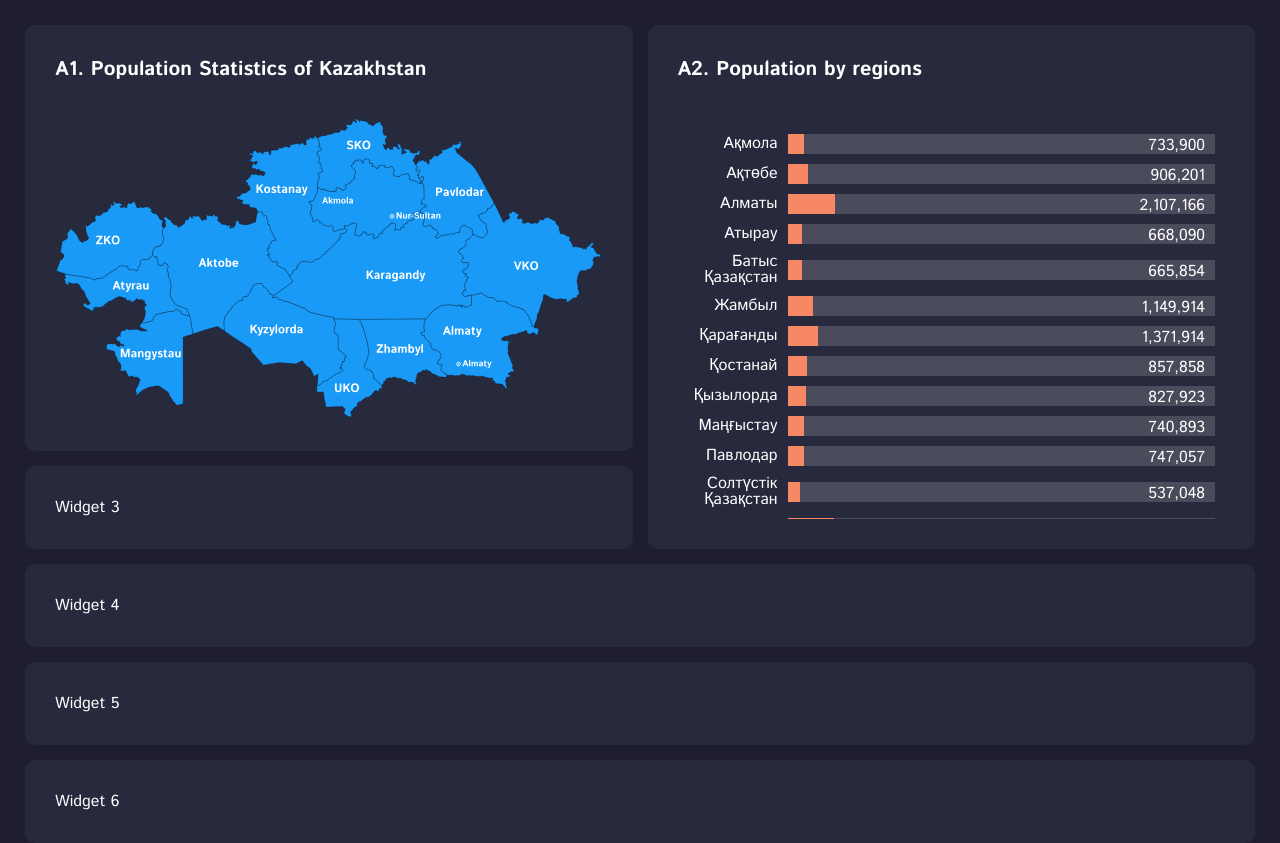
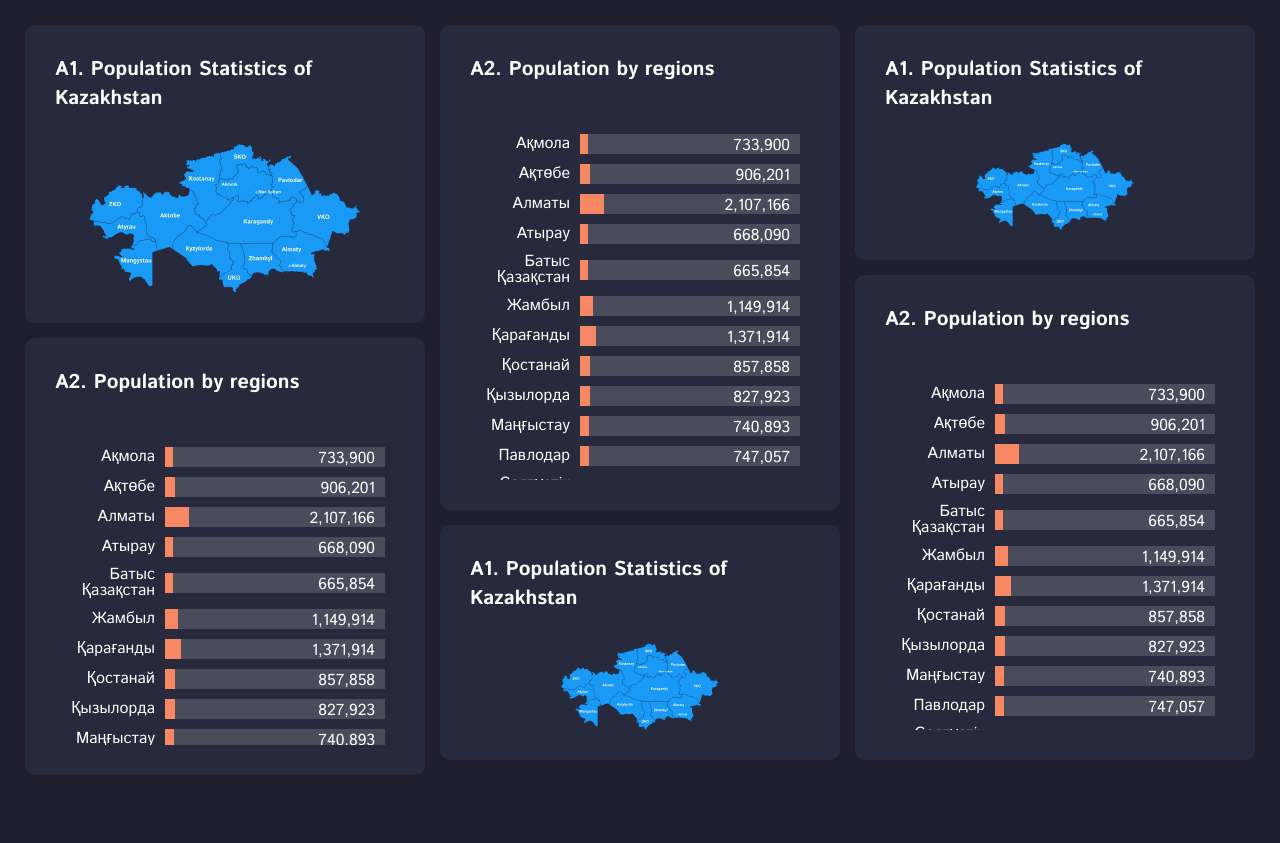
Before and after one commit to kbatyrbayev/widgets, an Angular app: page / in a window 1280 px wide. After the commit the page ends 800 px from the top, so only its background shows below. Built offline with nearby package versions, Linux system fonts and the light colour scheme.

Commit message:
fix bugs

```diff
--- a/src/app/app.component.html
+++ b/src/app/app.component.html
@@ -15,8 +15,36 @@
       <app-widget2></app-widget2>
     </div>
   </div>
-  <div class="widget widget-3">Widget 3</div>
-  <div class="widget widget-4">Widget 4</div>
-  <div class="widget widget-5">Widget 5</div>
-  <div class="widget widget-6">Widget 6</div>
+  <div class="widget widget-3">
+    <div class="widget-header">
+      <app-widget-header [name]="'A1. Population Statistics of Kazakhstan'"></app-widget-header>
+    </div>
+    <div class="widget-body">
+      <app-widget1></app-widget1>
+    </div>
+  </div>
+  <div class="widget widget-4">
+    <div class="widget-header">
+      <app-widget-header [name]="'A2. Population by regions'"></app-widget-header>
+    </div>
+    <div class="widget-body">
+      <app-widget2></app-widget2>
+    </div>
+  </div>
+  <div class="widget widget-5">
+    <div class="widget-header">
+      <app-widget-header [name]="'A1. Population Statistics of Kazakhstan'"></app-widget-header>
+    </div>
+    <div class="widget-body">
+      <app-widget1></app-widget1>
+    </div>
+  </div>
+  <div class="widget widget-6">
+    <div class="widget-header">
+      <app-widget-header [name]="'A2. Population by regions'"></app-widget-header>
+    </div>
+    <div class="widget-body">
+      <app-widget2></app-widget2>
+    </div>
+  </div>
 </div>
--- a/src/app/app.component.scss
+++ b/src/app/app.component.scss
@@ -3,31 +3,27 @@
   display: grid;
   gap: 15px;
   padding: 25px;
-  grid-template: repeat(3, 1fr) / repeat(3, 1fr);
-  grid-template-areas:
-    "widget1 widget2 widget3"
-    "widget6 widget2 widget4"
-    "widget6 widget5 widget4";
+  grid-template: repeat(12, 1fr) / repeat(12, 1fr);
 
   @media (max-width: 1500px) {
-    grid-template: repeat(2, 1fr) / repeat(2, 1fr);
+/*     grid-template: repeat(2, 1fr) / repeat(2, 1fr);
     grid-template-areas:
       "widget1 widget2"
       "widget3 widget2"
       "widget4 widget4"
       "widget5 widget5"
-      "widget6 widget6";
+      "widget6 widget6"; */
   }
 
   @media (max-width: 1200px) {
-    grid-template: 1fr / 1fr;
+/*     grid-template: 1fr / 1fr;
     grid-template-areas:
       "widget1 widget1"
       "widget2 widget2"
       "widget3 widget3"
       "widget4 widget4"
       "widget5 widget5"
-      "widget6 widget6";
+      "widget6 widget6"; */
   }
 }
 
@@ -41,29 +37,29 @@
     margin-bottom: 30px;
   }
   &-body {
-    overflow: auto;
+    overflow: hidden;
   }
   &-1 {
-    grid-area: widget1;
+    grid-area: 1 / 1 / span 5/ span 4;
   }
 
   &-2 {
-    grid-area: widget2;
+    grid-area: 1 / 5 / span 8 / span 4;
   }
 
   &-3 {
-    grid-area: widget3;
+    grid-area: 1 / 9 / span 4 / span 4;
   }
 
   &-4 {
-    grid-area: widget4;
+    grid-area: 5 / 9 / span 8 / span 4;
   }
 
   &-5 {
-    grid-area: widget5;
+    grid-area: 9 / 5 / span 4 / span 4;
   }
 
   &-6 {
-    grid-area: widget6;
+    grid-area: 6 / 1 / span 8 / span 4;
   }
 }
--- a/src/app/widgets/widget1/widget1.component.scss
+++ b/src/app/widgets/widget1/widget1.component.scss
@@ -1,7 +1,3 @@
-.map {
-  width: 100%;
-  height: 100%;
-}
 
 g {
   cursor: pointer;
```
